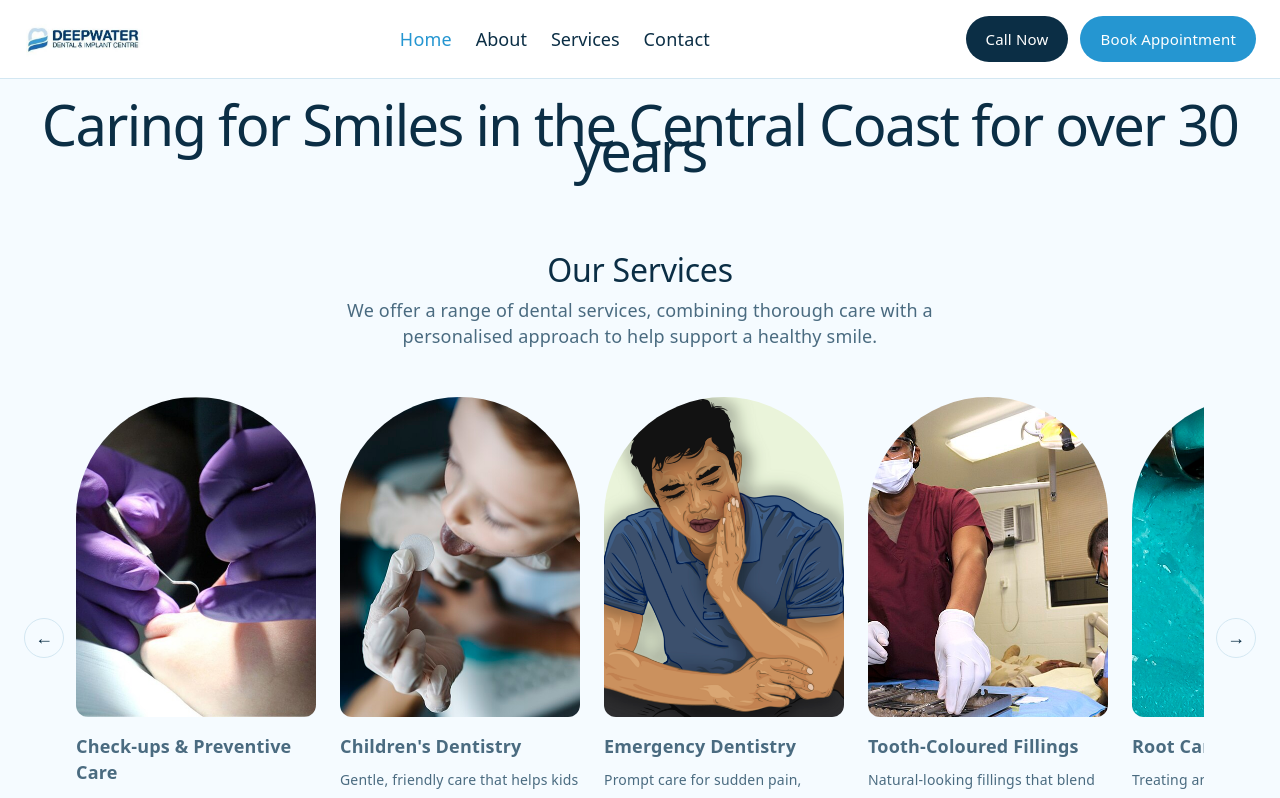
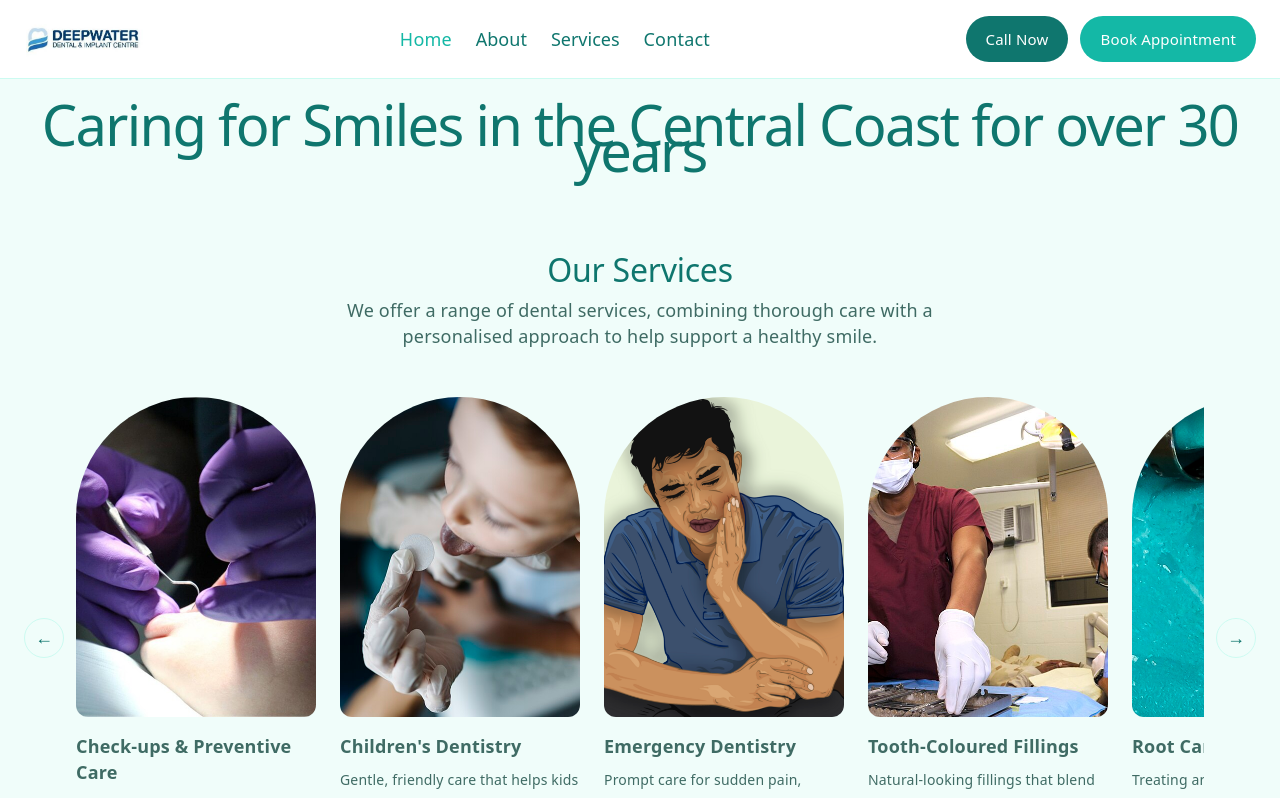
Before and after one commit to katnguyen2301-ops/Deepwater-website, a React (Vite) app: page / in a window 1280 px wide. Shown: the top 798 px of the page. Built offline with nearby package versions, Linux system fonts and the light colour scheme.

Commit message:
Switch entire site theme from navy blue to teal/aquamarine palette

```diff
--- a/src/index.css
+++ b/src/index.css
@@ -1,15 +1,15 @@
 :root {
-  --text: #4a6b80;
-  --text-h: #0b2e45;
-  --bg: #f5fbff;
-  --border: #d3e7f2;
-  --code-bg: #eaf5fb;
-  --accent: #2596d1;
-  --accent-bg: rgba(37, 150, 209, 0.1);
-  --accent-border: rgba(37, 150, 209, 0.5);
-  --social-bg: rgba(234, 245, 251, 0.5);
+  --text: #3f6b64;
+  --text-h: #0f766e;
+  --bg: #f0fdfa;
+  --border: #ccfbf1;
+  --code-bg: #ecfffc;
+  --accent: #14b8a6;
+  --accent-bg: rgba(20, 184, 166, 0.1);
+  --accent-border: rgba(20, 184, 166, 0.5);
+  --social-bg: rgba(236, 255, 252, 0.5);
   --shadow:
-    rgba(11, 60, 90, 0.1) 0 10px 15px -3px, rgba(11, 60, 90, 0.05) 0 4px 6px -2px;
+    rgba(15, 118, 110, 0.1) 0 10px 15px -3px, rgba(15, 118, 110, 0.05) 0 4px 6px -2px;
 
   --sans: system-ui, 'Segoe UI', Roboto, sans-serif;
   --heading: system-ui, 'Segoe UI', Roboto, sans-serif;
@@ -32,15 +32,15 @@
 
 @media (prefers-color-scheme: dark) {
   :root {
-    --text: #9db9c9;
-    --text-h: #eaf6ff;
-    --bg: #0b1a24;
-    --border: #1e3a4a;
-    --code-bg: #12232e;
-    --accent: #5ec2f0;
-    --accent-bg: rgba(94, 194, 240, 0.15);
-    --accent-border: rgba(94, 194, 240, 0.5);
-    --social-bg: rgba(18, 35, 46, 0.5);
+    --text: #a8e6dc;
+    --text-h: #ecfffc;
+    --bg: #042f2e;
+    --border: #115e59;
+    --code-bg: #0f3d3a;
+    --accent: #2dd4bf;
+    --accent-bg: rgba(45, 212, 191, 0.15);
+    --accent-border: rgba(45, 212, 191, 0.5);
+    --social-bg: rgba(15, 61, 58, 0.5);
     --shadow:
       rgba(0, 0, 0, 0.4) 0 10px 15px -3px, rgba(0, 0, 0, 0.25) 0 4px 6px -2px;
   }
@@ -81,7 +81,7 @@ body {
 }
 
 .navbar-links a {
-  color: #0b2e45;
+  color: #0f766e;
   text-decoration: none;
 }
 
@@ -113,7 +113,7 @@ body {
 }
 
 .btn-call {
-  background: #0b2e45;
+  background: #0f766e;
   color: #fff;
 }
 
@@ -136,7 +136,7 @@ body {
 
 .navbar-dropdown-trigger {
   font: inherit;
-  color: #0b2e45;
+  color: #0f766e;
   background: none;
   border: none;
   padding: 0;
@@ -425,7 +425,7 @@ body {
 
 .contact-hero {
   padding: 72px 24px;
-  background: #0b2e45;
+  background: #0f766e;
   color: #fff;
   text-align: left;
 }
@@ -438,7 +438,7 @@ body {
 
 .contact-hero p {
   max-width: 560px;
-  color: #bcdcee;
+  color: #d0f5ef;
   font-size: 17px;
 }
 
@@ -604,7 +604,7 @@ body {
 
 .location-detail-hero {
   padding: 72px 24px 48px;
-  background: #0b2e45;
+  background: #0f766e;
   color: #fff;
   text-align: left;
 }
@@ -618,7 +618,7 @@ body {
 
 .location-detail-hero p {
   max-width: 560px;
-  color: #bcdcee;
+  color: #d0f5ef;
   margin-bottom: 24px;
 }
 
@@ -656,7 +656,7 @@ body {
   flex-shrink: 0;
   width: 300px;
   padding: 24px;
-  background: #0b2e45;
+  background: #0f766e;
   color: #fff;
   text-align: left;
 }
@@ -676,13 +676,13 @@ body {
   font-size: 12px;
   text-transform: uppercase;
   letter-spacing: 1px;
-  color: #7fa8c2;
+  color: #5fd4c4;
   margin-bottom: 4px;
 }
 
 .location-detail-card-row p {
   margin: 0;
-  color: #bcdcee;
+  color: #d0f5ef;
 }
 
 .location-detail-card-row a {
@@ -691,7 +691,7 @@ body {
 
 .location-detail-card-link {
   display: inline-block;
-  color: #5ec2f0;
+  color: #2dd4bf;
   font-weight: 600;
   text-decoration: none;
 }
@@ -713,8 +713,8 @@ body {
 .site-footer {
   margin-top: auto;
   padding: 40px 24px 24px;
-  background: #0b2e45;
-  color: #bcdcee;
+  background: #0f766e;
+  color: #d0f5ef;
   text-align: left;
 }
 
@@ -732,7 +732,7 @@ body {
   border-bottom: 1px solid rgba(255, 255, 255, 0.2);
   text-align: center;
   font-size: 14px;
-  color: #9db9c9;
+  color: #a8e6dc;
 }
 
 .footer-grid {
@@ -754,7 +754,7 @@ body {
 }
 
 .footer-grid a {
-  color: #bcdcee;
+  color: #d0f5ef;
   text-decoration: none;
 }
 
@@ -801,7 +801,7 @@ body {
   padding-top: 16px;
   border-top: 1px solid rgba(255, 255, 255, 0.2);
   font-size: 14px;
-  color: #9db9c9;
+  color: #a8e6dc;
 }
 
 .footer-social-links {
@@ -812,7 +812,7 @@ body {
   width: 36px;
   height: 36px;
   background: rgba(255, 255, 255, 0.1);
-  color: #bcdcee;
+  color: #d0f5ef;
 }
 
 .footer-social-links a:hover {
@@ -828,12 +828,12 @@ body {
 .footer-credits {
   margin-top: 16px;
   font-size: 12px;
-  color: #7fa8c2;
+  color: #5fd4c4;
 }
 
 .footer-credits summary {
   cursor: pointer;
-  color: #9db9c9;
+  color: #a8e6dc;
 }
 
 .footer-credits ul {
@@ -846,7 +846,7 @@ body {
 }
 
 .footer-credits a {
-  color: #9db9c9;
+  color: #a8e6dc;
 }
 
 .services-carousel {
@@ -919,15 +919,15 @@ body {
 }
 
 .service-tile-image-1 {
-  background: linear-gradient(160deg, #eaf5fb, #8fd0e8);
+  background: linear-gradient(160deg, #ecfffc, #5eead4);
 }
 
 .service-tile-image-2 {
-  background: linear-gradient(160deg, #d3e7f2, #4a8fb0);
+  background: linear-gradient(160deg, #ccfbf1, #14b8a6);
 }
 
 .service-tile-image-3 {
-  background: linear-gradient(160deg, var(--accent-bg), #0b5c8a);
+  background: linear-gradient(160deg, var(--accent-bg), #0f766e);
 }
 
 .service-tile h3 {
@@ -948,7 +948,7 @@ body {
 .team-carousel {
   padding: 56px 24px;
   background: linear-gradient(135deg, #0e7490, #2dd4bf);
-  color: #eaf6ff;
+  color: #ecfffc;
 }
 
 .team-carousel-header {
```
